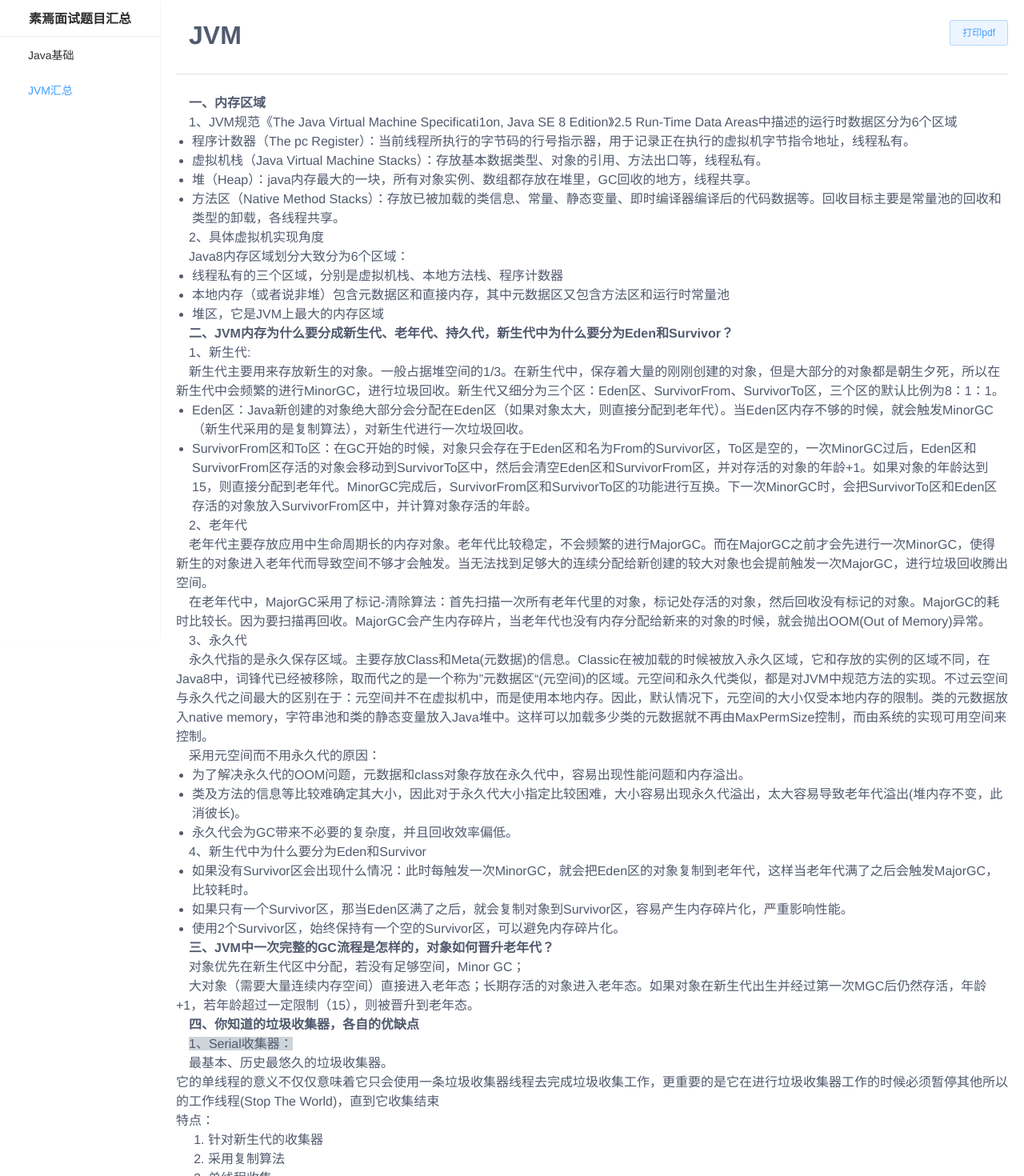
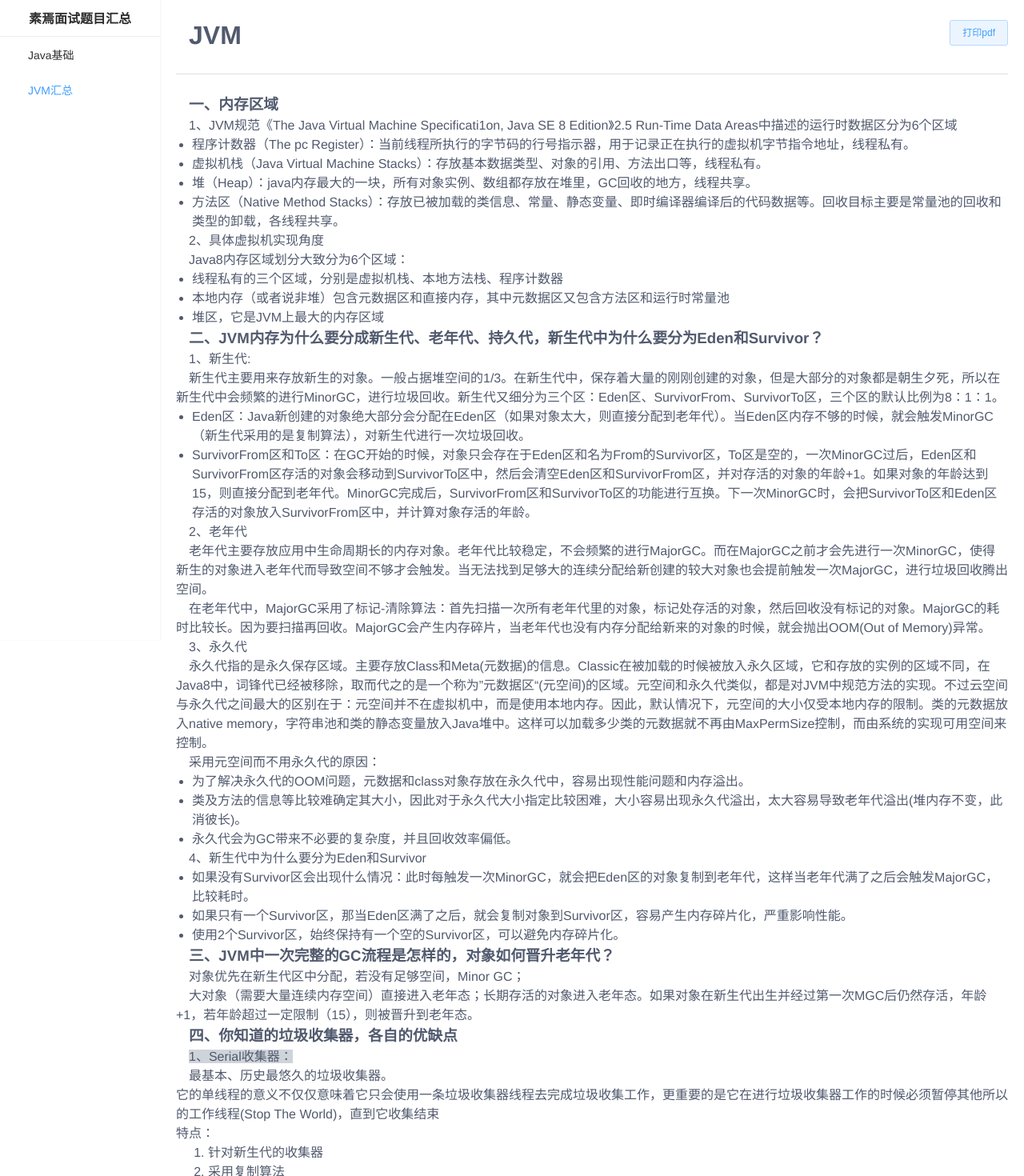
Before and after one commit to lixaviers/suyan-ms, a Vue app: page /#/jvm in a window 1280 px wide. Shown: the top 1470 px of the page at 80% size. Built offline with nearby package versions, Linux system fonts and the light colour scheme.

Commit message:
feat:page

```diff
--- a/src/views/page/jvm.vue
+++ b/src/views/page/jvm.vue
@@ -1,7 +1,7 @@
 <template>
     <div class="suyan__home">
         <h1>JVM<el-button class="suyan__btn__print" type="primary" plain @click="print">打印pdf</el-button></h1><el-divider></el-divider>
-        <p><strong>一、内存区域</strong></p>
+        <p><span style="font-size: 14pt;"><strong>一、内存区域</strong></span></p>
 <p>1、JVM规范《The Java Virtual Machine Specificati1on, Java SE 8 Edition》2.5 Run-Time Data Areas中描述的运行时数据区分为6个区域</p>
 <ul>
 <li>程序计数器（The pc Register）：当前线程所执行的字节码的行号指示器，用于记录正在执行的虚拟机字节指令地址，线程私有。</li>
@@ -16,7 +16,7 @@
 <li>本地内存（或者说非堆）包含元数据区和直接内存，其中元数据区又包含方法区和运行时常量池</li>
 <li>堆区，它是JVM上最大的内存区域</li>
 </ul>
-<p><strong>二、JVM内存为什么要分成新生代、老年代、持久代，新生代中为什么要分为Eden和Survivor？</strong></p>
+<p><span style="font-size: 14pt;"><strong>二、JVM内存为什么要分成新生代、老年代、持久代，新生代中为什么要分为Eden和Survivor？</strong></span></p>
 <p>1、新生代:</p>
 <p>新生代主要用来存放新生的对象。一般占据堆空间的1/3。在新生代中，保存着大量的刚刚创建的对象，但是大部分的对象都是朝生夕死，所以在新生代中会频繁的进行MinorGC，进行垃圾回收。新生代又细分为三个区：Eden区、SurvivorFrom、SurvivorTo区，三个区的默认比例为8：1：1。</p>
 <ul>
@@ -40,10 +40,10 @@
 <li>如果只有一个Survivor区，那当Eden区满了之后，就会复制对象到Survivor区，容易产生内存碎片化，严重影响性能。</li>
 <li>使用2个Survivor区，始终保持有一个空的Survivor区，可以避免内存碎片化。</li>
 </ul>
-<p><strong>三、JVM中一次完整的GC流程是怎样的，对象如何晋升老年代？</strong></p>
+<p><span style="font-size: 14pt;"><strong>三、JVM中一次完整的GC流程是怎样的，对象如何晋升老年代？</strong></span></p>
 <p>对象优先在新生代区中分配，若没有足够空间，Minor GC；&nbsp;</p>
 <p>大对象（需要大量连续内存空间）直接进入老年态；长期存活的对象进入老年态。如果对象在新生代出生并经过第一次MGC后仍然存活，年龄+1，若年龄超过一定限制（15），则被晋升到老年态。</p>
-<p><strong>四、你知道的垃圾收集器，各自的优缺点</strong></p>
+<p><span style="font-size: 14pt;"><strong>四、你知道的垃圾收集器，各自的优缺点</strong></span></p>
 <div><span style="background-color: #ced4d9;">1、Serial收集器：</span></div>
 <div>最基本、历史最悠久的垃圾收集器。<br />它的单线程的意义不仅仅意味着它只会使用一条垃圾收集器线程去完成垃圾收集工作，更重要的是它在进行垃圾收集器工作的时候必须暂停其他所以的工作线程(Stop The World)，直到它收集结束<br />特点：</div>
 <ol>
@@ -142,7 +142,7 @@
 </div>
 <p>应用场景：</p>
 <p>1.面向服务端应用，针对具有大内存、多处理器的机器<br />2.最主要的应用是为需要低GC延迟，并具有大堆的应用程序提供解决方案<br />具体什么情况用G1比CMS好：(不是绝对)<br />&nbsp;1.超过50%的Java堆被活动数据占用<br />&nbsp;2.对象分配评率或年代的提示频率变化很大<br />&nbsp;3.GC停顿时间过长(长于0.5至1秒)<br />建议：<br />1.如果现在采用的收集器没有出现问题，不用急着去选择G1<br />2.如果应用程序追求低停顿，可以尝试选择G1<br />3.是否替代CMS只有需要实际场景测试才知道</p>
-<div><strong>五、垃圾收集算法</strong></div>
+<div><span style="font-size: 14pt;"><strong>五、垃圾收集算法</strong></span></div>
 <div>1、引用计数算法：给对象中添加一个引用计数器，每当有一个地方引用它时，计数器值就加1；当引用失效时，计数器值就减1；任何时刻计数器为0的对象就是不可能再被使用的。这种方式一方面无法区分软、虚、弱、强引用类别。并一方面，会造成死锁。假设两个对象相互引用始终无法释放counter，永远不能GC。</div>
 <div>2、可达性分析算法(根搜索算法)：通过一系列为GC Roots的对象作为起始点，从这些节点向下搜索，搜索所走过的路径被称为引用链。当一个对象到GC Roots没有任何引用链相连时，则证明该对象是不可用。可作为GC Roots的对象包括：虚拟机栈(栈帧中的本地变量表)中引用的对象、方法区中类静态属性引用的对象、方法区中常量引用的对象、本地方法栈中JNI(即一般说的Native方法)引用的对象。</div>
 <div>3、标记清除算法：是一种非常基础和常见的垃圾收集算法，该算法被J.McCarthy等人在1960年提出并应用于Lisp语言。</div>
@@ -171,7 +171,7 @@
 </ul>
 <p>标记的存活对象将会被整理，按照内存地址依次排列，而未被标记的内存会被清理掉。当我们需要给新对象分配内存时，JVM只需要持有一个内存的起始地址即可，这比维护一个空闲列表少了许多开销。</p>
 <div>7、分代收集算法：在Java虚拟机分代垃圾回收机制中，应用程序可用的堆空间可以分为年轻代和老年代，年轻代分为Eden区和From区与To区。当系统创建一个对象的时候，总是在Eden区域操作，当这个区满了，就会触发一次YoungGC，也就是年轻代的垃圾回收。一般来说这时候不是所有的对象都没用了，所以就会把还能用的对象复制到From区。这样整个Eden区就被整理干净了，可以继续创建新的对象。当Eden区再次被用完，就再触发一次YoungGC。这次触发YoungGC后，会将Eden区与From区还在被使用的对象复制到To区，再下一次YoungGC的时候，则是将Eden区与To区中还在使用的对方复制到From区。经过若干次YoungGC后，有些对象在From与To之间来回游荡，这时候From区与To区亮出了底线(阙值)，这些还没挂掉的对象会被复制到老年代。老年代空间被用完，就会执行FullGC，也就是全量回收。</div>
-<p><strong>六、类加载的过程</strong></p>
+<p><span style="font-size: 14pt;"><strong>六、类加载的过程</strong></span></p>
 <ol>
 <li>加载(Loading)：读取类文件产生二进制流，并转为特定数据结构，初步校验cafe babe魔法书、常量池、文件长度、是否有父类等，然后创建对应类的java.lang.Class对象。</li>
 <li>验证(Verification)：文件格式验证、元数据验证、字节码验证、符号引用验证。</li>
@@ -181,7 +181,7 @@
 <li>使用(Using)</li>
 <li>卸载(Unloading)</li>
 </ol>
-<p><strong>七、说说你了解的类加载器</strong></p>
+<p><span style="font-size: 14pt;"><strong>七、说说你了解的类加载器</strong></span></p>
 <p>类加载器就是根据指定全限名称将class文件加载到JVM内存，转成Class对象。</p>
 <ul>
 <li>启动类加载器(Bootstrap ClassLoader)：由C++语言实现(针对HotSpot)，负责将存放在&lt;JAVA_HOMT&gt;\lib目录或-XBootclasspath参数指定的路径中的类库加载到内存中。</li>
@@ -190,7 +190,7 @@
 <li>双亲委派模式：双亲委派模式是在Java 1.2后引入的，其工作原理的是，如果一个类加载器收到了类加载请求，它并不会自己先去加载，而是把这个请求委托给父类的加载器去执行，如果父类加载器还存在其父类加载器，则进一步向上委托，依次递归，请求最终将到达顶层的启动类加载器，如果父类加载器可以完成类加载任务，就成功返回，倘若父类加载器无法完成此加载任务，子加载器才会尝试自己去加载，这就是双亲委派模式。采用双亲委派模式的是好处是Java类随着它的类加载器一起具备了一种带有优先级的层次关系，通过这种层级关可以避免类的重复加载，当父亲已经加载了该类时，就没有必要子ClassLoader再加载一次。其次是考虑到安全因素，java核心api中定义类型不会被随意替换，假设通过网络传递一个名为java.lang.Integer的类，通过双亲委托模式传递到启动类加载器，而启动类加载器在核心Java API发现这个名字的类，发现该类已被加载，并不会重新加载网络传递的过来的java.lang.Integer，而直接返回已加载过的Integer.class，这样便可以防止核心API库被随意篡改。</li>
 </ul>
 <p>怎么打破双亲委派模型：不仅要基础ClassLoader类，还要重新loadClass和findClass方法。</p>
-<p><strong>八、说说你知道的JVM参数</strong></p>
+<p><span style="font-size: 14pt;"><strong>八、说说你知道的JVM参数</strong></span></p>
 <p>1、堆栈配置相关</p>
 <ul>
 <li>-Xmx3500：最大堆大小为3000m</li>
@@ -222,7 +222,7 @@
 <li>-XX:+PrintGCApplicationStoppedTime：打印应用由于GC而产生的停顿时间</li>
 <li>-Xloggc：将GC日志以文件形式输出</li>
 </ul>
-<p><strong>九、命令行工具</strong></p>
+<p><span style="font-size: 14pt;"><strong>九、命令行工具</strong></span></p>
 <ul>
 <li>jps：虚拟机进程状况</li>
 <li>jstat：虚拟机统计信息监视</li>
@@ -246,7 +246,6 @@
 <li>虚引用：一个对象是否有虚引用的存在，完全不会对其生存时间构成影响，也无法通过虚引用来取得一个对象实例。为一个对象设置虚引用的唯一目的就是能在这个对象被收集器回收时收到一个系统通知。Jdk1.2提供了PhantomReference类来实现虚引用。h2database中TempFileDeleter，将每个文件都添加一个虚引用，删除所有文件，判断queue存在，表示有临时文件的file对象引用将要被回收，删除临时文件。</li>
 </ul>
 <p>&nbsp;</p>
-<p>&nbsp;</p>
     </div>
 </template>
 
```
